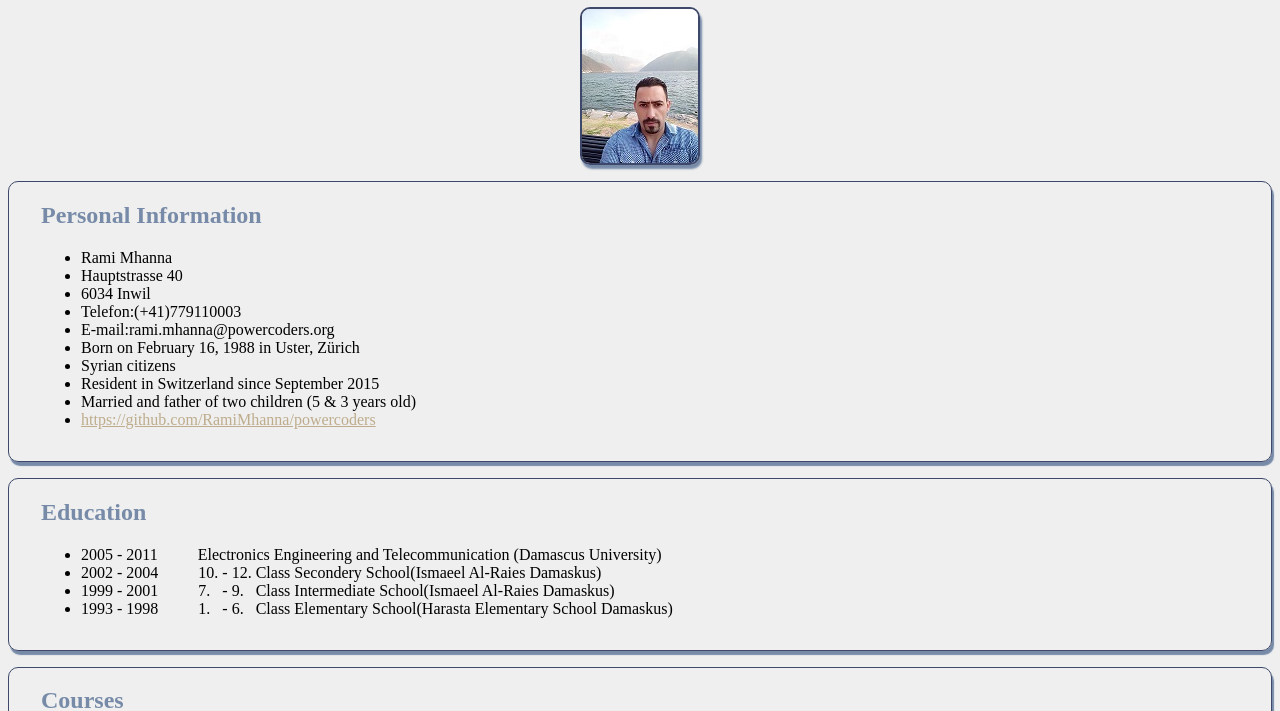
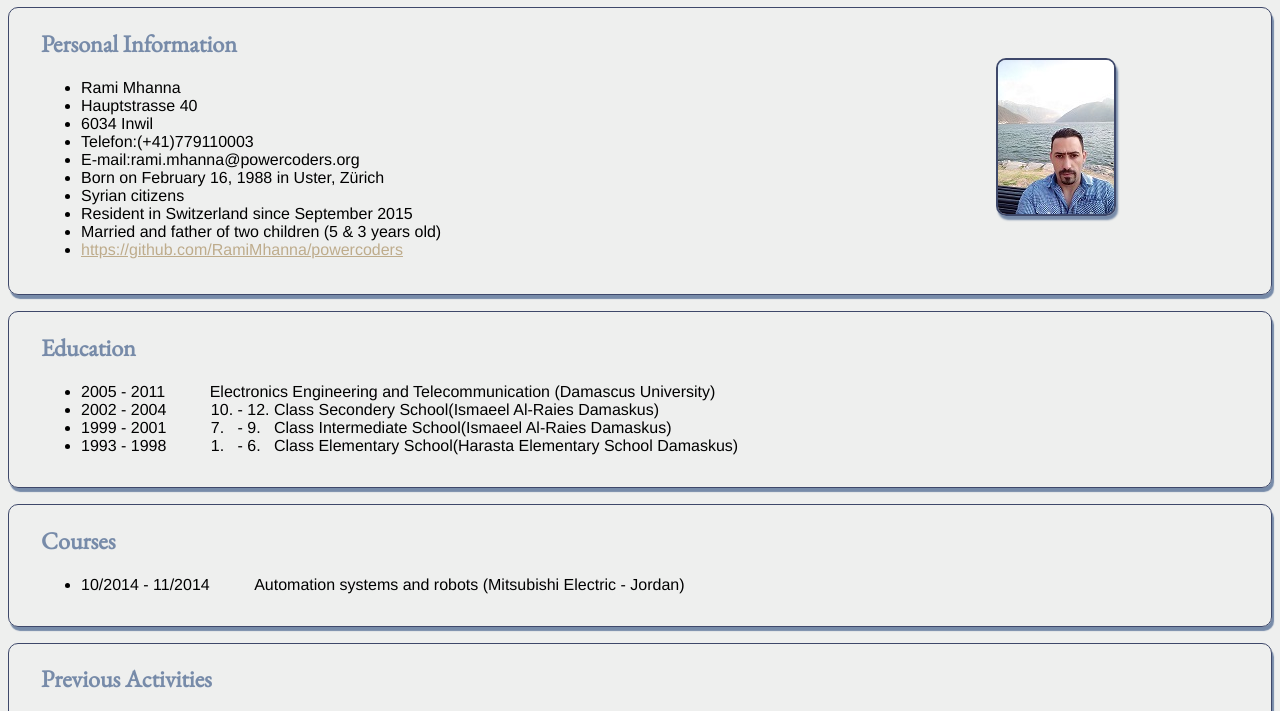
Before and after one commit to RamiMhanna/RamiMhanna.github.io, a plain HTML site: page portfolio/cv.html in a window 1280 px wide. Shown: the part 99-810 px from the top of the page. Drawn offline with nearby package versions, Linux system fonts and the light colour scheme.

Commit message:
portfolio with a new fonts

```diff
--- a/portfolio/cv.html
+++ b/portfolio/cv.html
@@ -5,16 +5,18 @@
     <meta charset="utf-8">
     <title>Rami Mhanna CV</title>
     <link rel="stylesheet" type="text/css" href="style.css">
+    <link href="https://fonts.googleapis.com/css?family=EB+Garamond" rel="stylesheet">
   </head>
 
   <body>
     <h1>Curriculum Vitae (<span class="name">Rami Mhanna</span>)</h1>
 
-    <p><img src="me.jpg" alt="It is me" title="I swear it is me "></p>
+
 
     <div id="personal">
+
+      <div class="personal1">
         <h2>Personal Information</h2>
-
         <ul>
           <li>Rami Mhanna</li>
           <li>Hauptstrasse 40</li>
@@ -27,6 +29,10 @@
           <li>Married and father of two children (5 & 3 years old)</li>
           <li><a href="https://github.com/RamiMhanna/powercoders">https://github.com/RamiMhanna/powercoders</a></li>
         </ul>
+      </div>
+      <div class="personal2">
+        <img src="me.jpg" alt="It is me" title="I swear it is me ">
+      </div>
     </div>
 
 
--- a/portfolio/style.css
+++ b/portfolio/style.css
@@ -1,5 +1,7 @@
 body{
   background-color: #EEEFEE;
+  font-family: Helvetica;
+
 }
 
 #personal{
@@ -9,6 +11,15 @@ body{
   padding-left: 2em;
   padding-bottom: 1em;
   margin-bottom: 1em;
+  height: 270px;
+}
+.personal1{
+  float: left;
+}
+.personal2{
+position:sticky;
+padding-top: 50px;
+padding-left: 800px;
 }
 .name{
   color:#BEAC8C;
@@ -26,6 +37,7 @@ h1{
 }
 h2 {
   color:#778BA9;
+  font-family: 'EB Garamond';
 }
 img{
   border: 2px solid #3E486A;
```
Lines whose indentation alone changed are shown as unchanged.
